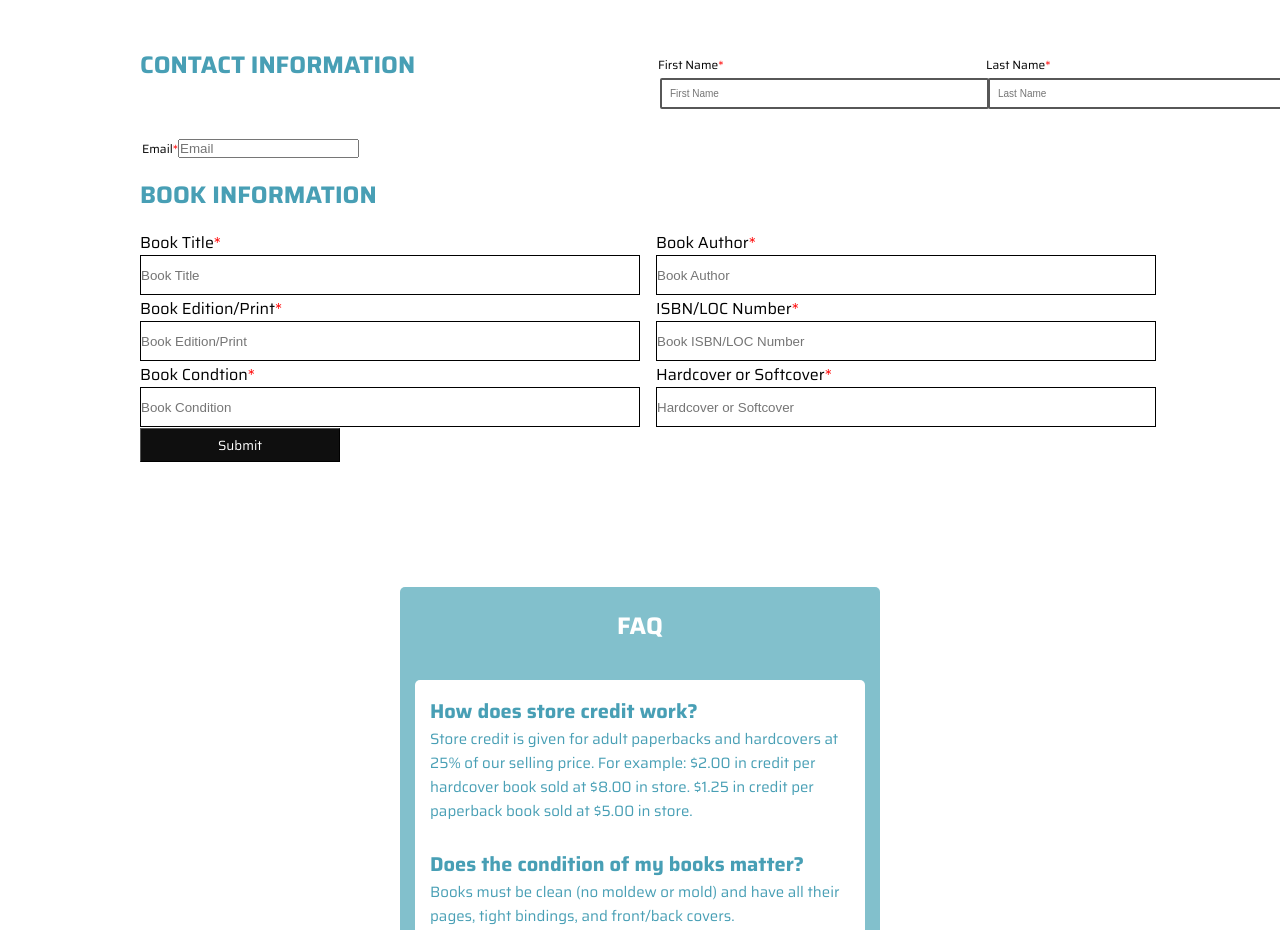
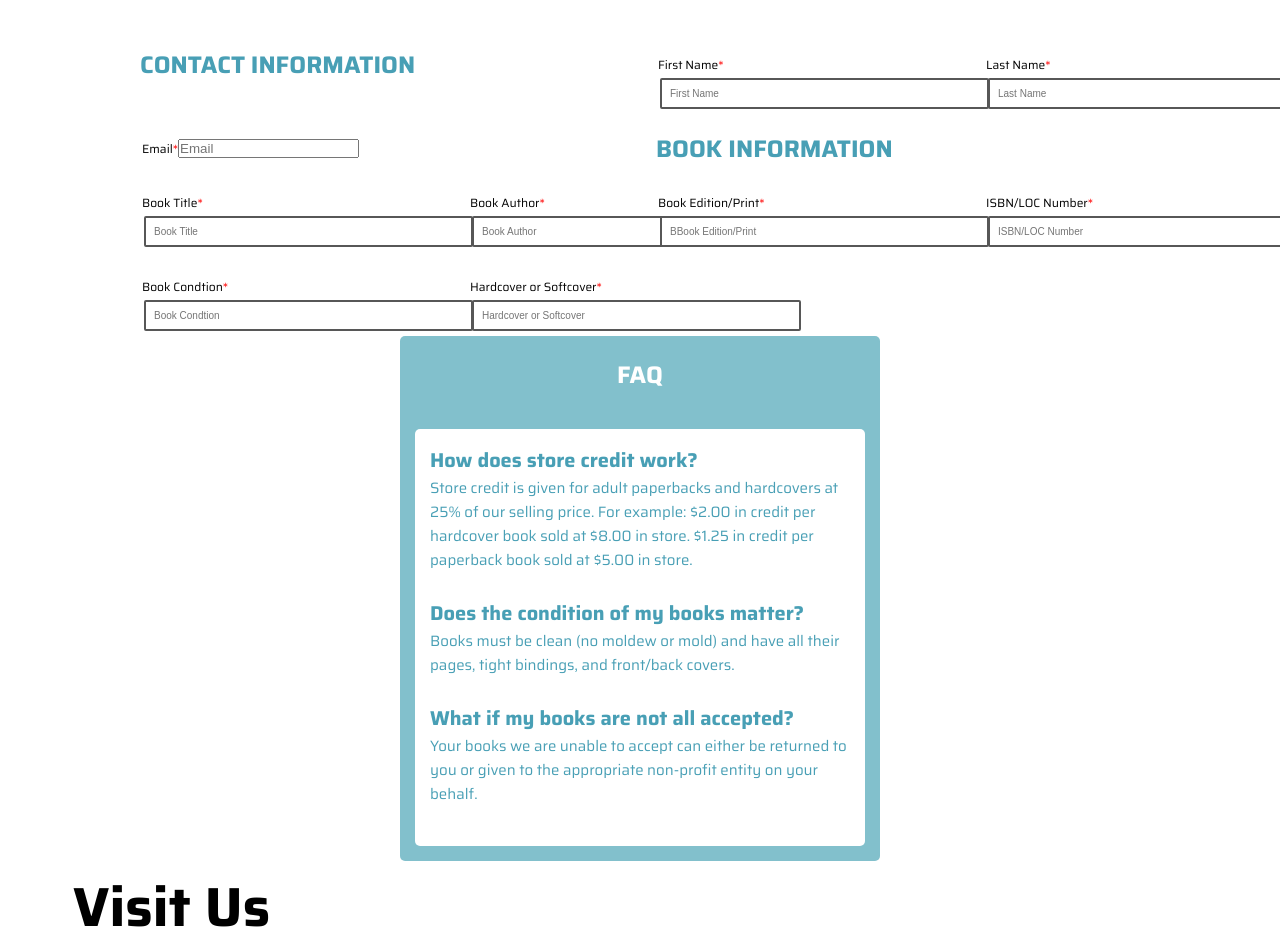
Before and after one commit to tcooper98/JoyBirdBooks, a React (Create React App) app in the folder frontend/: page /donate in a window 1280 px wide. Shown: the part 829-1759 px from the top of the page. Built offline with nearby package versions, Linux system fonts and the light colour scheme.

Commit message:
Feb 2, 2023, 8:24 PM

```diff
--- a/frontend/src/pages/donate/donate.js
+++ b/frontend/src/pages/donate/donate.js
@@ -53,44 +53,42 @@ export default function Donate() {
                     </div>
                 </div>
 
-
-
-                <div className="full-width">
-                    <h2 class="sub-title">BOOK INFORMATION</h2>
+                <h2 className="sub-title">BOOK INFORMATION</h2>
+                <div className="form-row">
+                    <div className="form-column">
+                        {/*Book Title*/}
+                        <label class="required-input-contact">Book Title</label>
+                        <input type="text" placeholder="Book Title" className="form-input" />
                     </div>
-                <div>
-                    {/*Book Title*/}
-                    <label for="bookTitle" class="required-input">Book Title</label>
-                    <input type="text" placeholder="Book Title" className="donate-input"></input>
+                    <div className="form-column">
+                        {/*Book Author*/}
+                        <label class="required-input-contact">Book Author</label>
+                        <input type="text" placeholder="Book Author" className="form-input" />
                     </div>
-                <div>
-                    {/*Book Author*/}
-                    <label for="bookAuthor" class="required-input">Book Author</label>
-                    <input type="text" placeholder="Book Author" className="donate-input"></input>
                 </div>
-                <div>
+                <div className="form-row">
+                    <div className="form-column">
                         {/*Book Edition*/}
-                    <label for="bookEdition" class="required-input">Book Edition/Print</label>
-                    <input type="text" placeholder="Book Edition/Print" className="donate-input"></input>
+                        <label class="required-input-contact">Book Edition/Print</label>
+                        <input type="text" placeholder="BBook Edition/Print" className="form-input" />
                     </div>
-                <div>
+                    <div className="form-column">
                         {/*Book ISBN*/}
-                    <label for="bookISBN" class="required-input">ISBN/LOC Number</label>
-                    <input type="text" placeholder="Book ISBN/LOC Number" className="donate-input"></input>
+                    <label class="required-input-contact">ISBN/LOC Number</label>
+                    <input type="text" placeholder="ISBN/LOC Number" className="form-input" />
                     </div>
-                <div>
+                </div>
+                <div className="form-row">
+                    <div className="form-column">
                         {/*Book Condition*/}
-                    <label for="bookCondition" class="required-input">Book Condtion</label>
-                    <input type="text" placeholder="Book Condition" className="donate-input"></input>
+                        <label class="required-input-contact">Book Condtion</label>
+                        <input type="text" placeholder="Book Condtion" className="form-input" />
                     </div>
-                <div>
+                    <div className="form-column">
                         {/*Hardcover or Softcover*/}
-                    <label for="bookCover" class="required-input">Hardcover or Softcover</label>
-                    <input type="text" placeholder="Hardcover or Softcover" className="donate-input"></input>
+                        <label class="required-input-contact">Hardcover or Softcover</label>
+                        <input type="text" placeholder="Hardcover or Softcover" className="form-input" />
                     </div>
-                <div className="full-width">
-                    {/*Submit Button*/}
-                    <button className="donate-submitbutton" value="Submit">Submit</button>
                 </div>
             </form>
 
```
Lines whose indentation alone changed are shown as unchanged.
